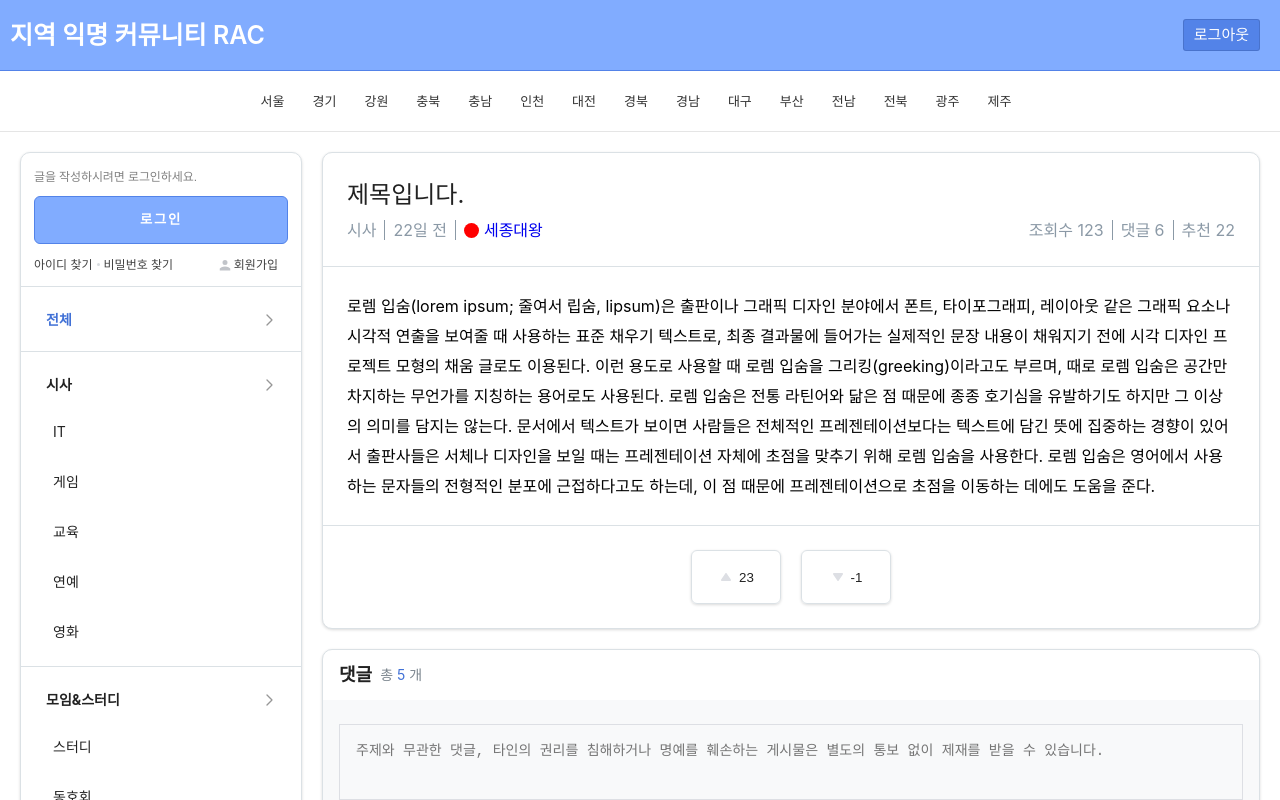
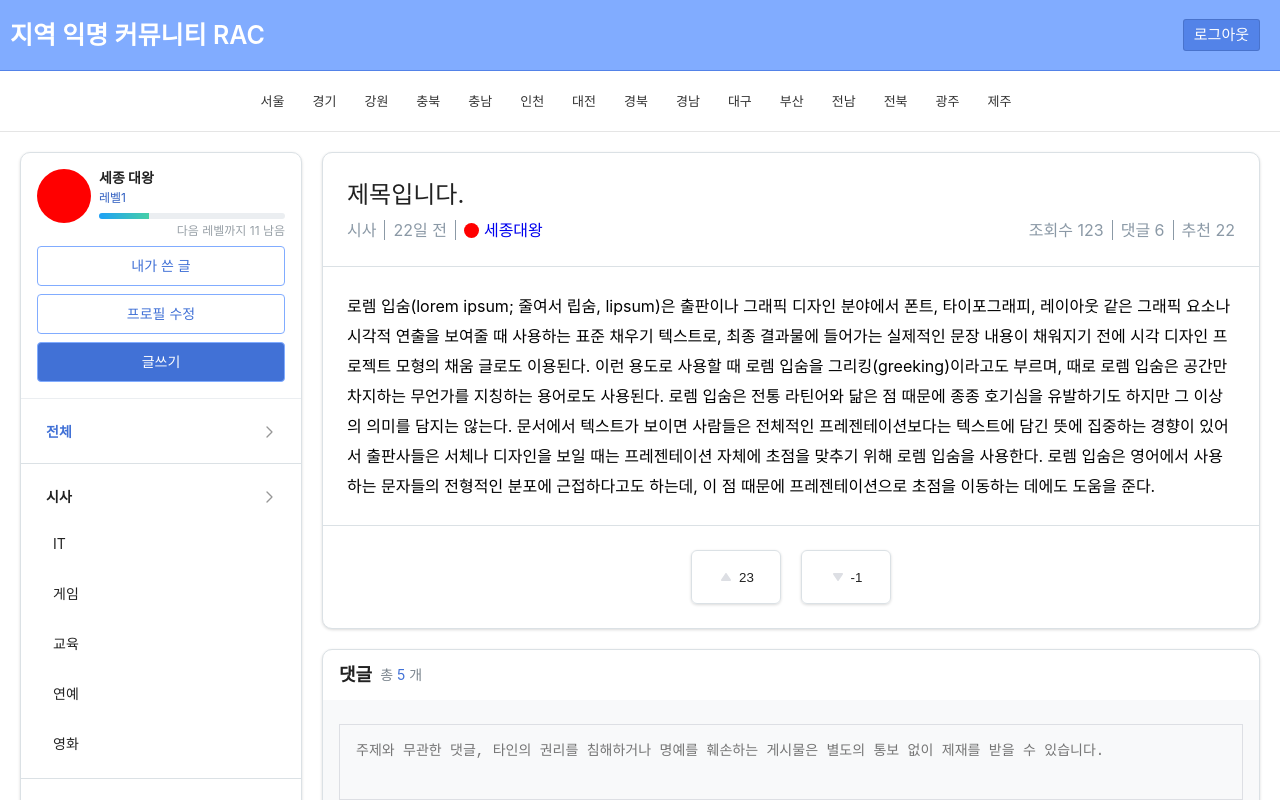
Before and after one commit to hamseungwan2023/InfleanProject, a React (Create React App) app in the folder client/: page /postDetail/23 in a window 1280 px wide. Shown: the top 800 px of the page. Built offline with nearby package versions, Linux system fonts and the light colour scheme.

Commit message:
좌상단 프로필 영역 UI

```diff
--- a/client/src/components/layout/Aside.tsx
+++ b/client/src/components/layout/Aside.tsx
@@ -1,10 +1,12 @@
 import React from "react";
 import Category from "../category/Category";
 import Login from "../login/Login";
+import Profile from "../profile/Profile";
 
 const Aside = () => {
   return <aside className="aside">
-    <Login />
+    <Profile />
+    {/* 로그인 시 <Profile /> 노출 */}
     <Category />
   </aside>
 }
--- /dev/null
+++ b/client/src/components/profile/Profile.module.scss
@@ -0,0 +1,92 @@
+@charset "utf-8";
+@import "../../scss/variables.scss";
+
+.profile_wrap {
+  padding: 16px;
+  border-bottom: 1px solid #ebeef1;
+}
+
+.profile_area {
+  display: flex;
+  gap: 8px;
+}
+
+.rank {
+  width: 54px;
+  height: 54px;
+  background-color: red;
+  // [TODO] 추후 랭크 값에따라 배경색 변경
+  border-radius: 50%;
+}
+
+.info {
+  display: flex;
+  flex: 1;
+  flex-direction: column;
+}
+
+.nickname {
+  line-height: 17px;
+  font-size: 14px;
+  font-weight: 700;
+  color: $mainText;
+}
+
+.level {
+  margin: 4px 0 8px;
+  line-height: 15px;
+  font-size: 12px;
+  color: $main700;
+}
+
+.level_info {
+  margin-top: 4px;
+  line-height: 15px;
+  font-size: 12px;
+  color: #98a0a7;
+  text-align: right;
+}
+
+.bar {
+  position: relative;
+  height: 6px;
+  width: 100%;
+  background: #ebeef1;
+  border-radius: 3px;
+  overflow: hidden;
+}
+
+.gage {
+  position: absolute;
+  left: 0;
+  top: 0;
+  width: 50px;
+  height: 6px;
+  background: linear-gradient(95deg,#1ea1f7,#46cfa7);
+}
+
+.nav {
+  display: flex;
+  flex-direction: column;
+
+  .link {
+    flex-grow: 1;
+    margin-top: 8px;
+    border-radius: 4px;
+    border: 1px solid $main400;
+    font-size: 14px;
+    line-height: 38px;
+    color: $main600;
+    text-align: center;
+
+    &:hover {
+      color: #fff;
+      background-color: $main400;
+    }
+
+    &:last-child {
+      color: #fff;
+      background-color: $main600;
+    }
+  }
+}
--- /dev/null
+++ b/client/src/components/profile/Profile.tsx
@@ -0,0 +1,27 @@
+import classNames from "classnames";
+import React, { useState } from "react";
+import { Link } from "react-router-dom";
+import style from "./Profile.module.scss";
+
+const Profile = () => {
+  return (
+    <section className={style.profile_wrap}>
+      <div className={style.profile_area}>
+        <span className={style.rank} />
+        <div className={style.info}>
+          <strong className={style.nickname}>세종 대왕</strong>
+          <span className={style.level}>레벨1</span>
+          <div className={style.bar}><span className={style.gage}><span className="blind">0%</span></span></div>
+          <span className={style.level_info}>다음 레벨까지 11 남음</span>
+        </div>
+      </div>
+      <nav className={style.nav}>
+        <Link to="/postWrote" className={style.link}>내가 쓴 글</Link>
+        <Link to="/profile" className={style.link}>프로필 수정</Link>
+        <Link to="/postWrite" className={style.link}>글쓰기</Link>
+      </nav>
+    </section>
+  );
+};
+
+export default Profile;
```
